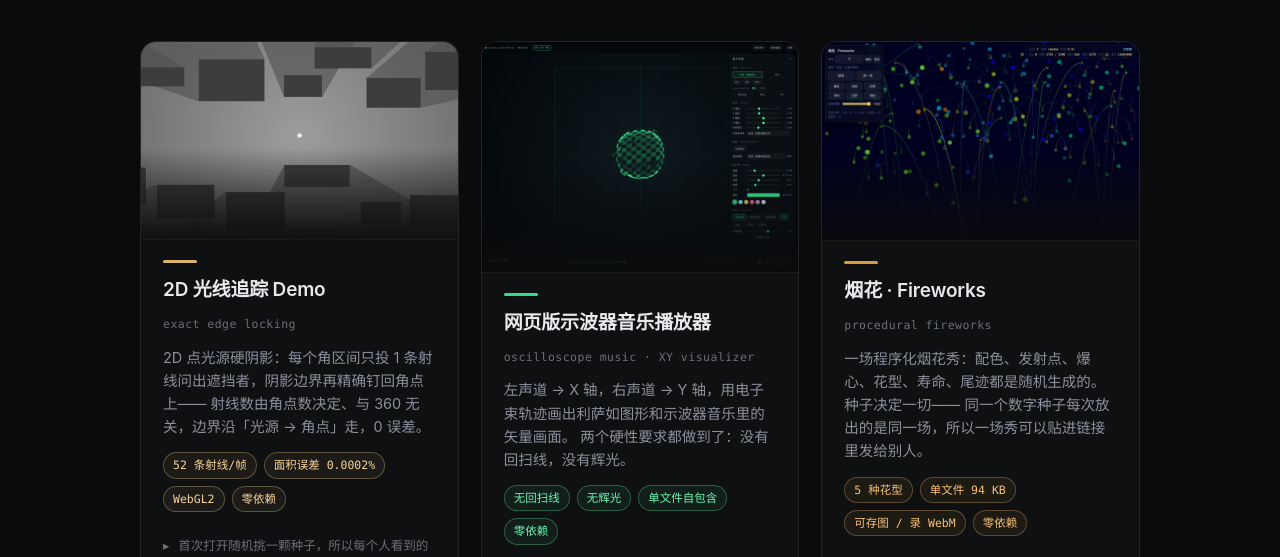
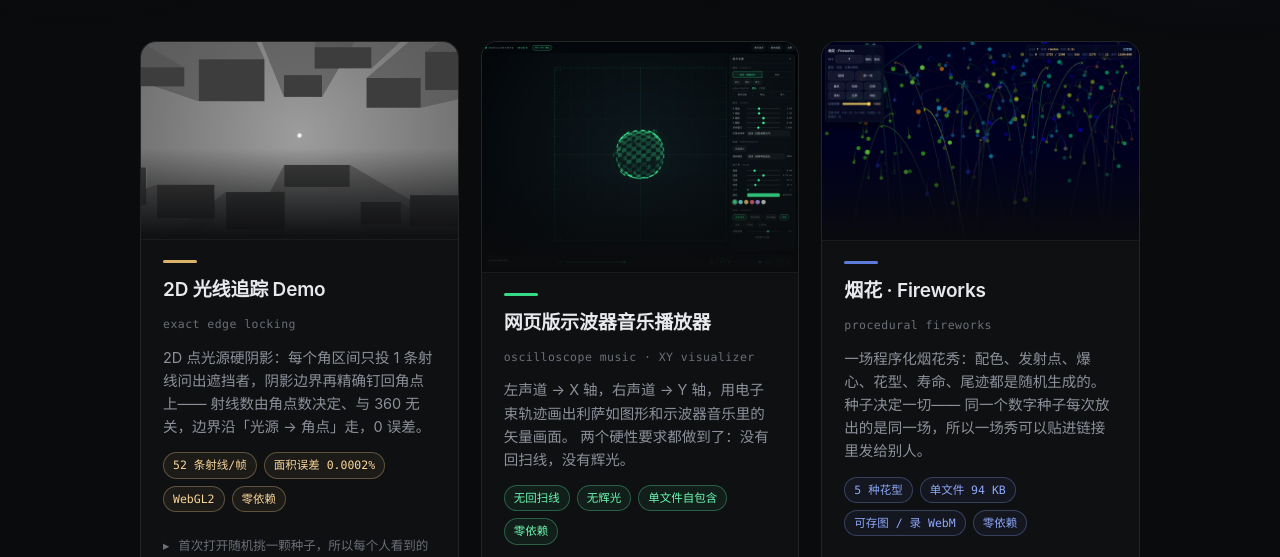
Before and after one commit to CHT-1192/CHT-1192.github.io, a plain HTML site: page index.html in a window 1280 px wide. Shown: the part 222-779 px from the top of the page. Drawn offline with Linux system fonts and the light colour scheme.

Commit message:
Give the Fireworks card its own colour: the panel's deep blue
The accent I picked was orange from its favicon gradient, which put the
card 3 degrees of hue from the 2D card's amber -- two cards that read as
the same colour.  The Fireworks UI is actually blue: navy #080c1c ground,
periwinkle rgba(140,170,255) borders and focus rings, #d7e5ff text; the
gold #ffd34d is only the slider and HUD highlights.

#6b8fff keeps that blue while staying readable on this dark page, and
lands 173 degrees from the 2D amber and 76 from the oscilloscope green.

```diff
--- a/index.html
+++ b/index.html
@@ -24,7 +24,7 @@
         --dimmer: #6b6f78;
         --amber: #ffcf7a;
         --green: #3dff9c;
-        --ember: #ffb347;
+        --azure: #6b8fff;
         --mono: ui-monospace, SFMono-Regular, "SF Mono", Menlo, Consolas, monospace;
         --sans: -apple-system, BlinkMacSystemFont, "Segoe UI", "PingFang SC",
           "Hiragino Sans GB", "Microsoft YaHei", system-ui, sans-serif;
@@ -60,7 +60,7 @@
         background:
           radial-gradient(46vw 40vw at 6% -8%, rgba(255, 207, 122, 0.075), transparent 62%),
           radial-gradient(46vw 40vw at 50% -10%, rgba(61, 255, 156, 0.055), transparent 64%),
-          radial-gradient(46vw 40vw at 95% -6%, rgba(255, 179, 71, 0.075), transparent 62%);
+          radial-gradient(46vw 40vw at 95% -6%, rgba(107, 143, 255, 0.075), transparent 62%);
       }
 
       .wrap {
@@ -428,7 +428,7 @@
           </div>
         </article>
 
-        <article class="card" style="--accent: var(--ember)">
+        <article class="card" style="--accent: var(--azure)">
           <div class="shot">
             <img
               src="./assets/fireworks.png"
```
